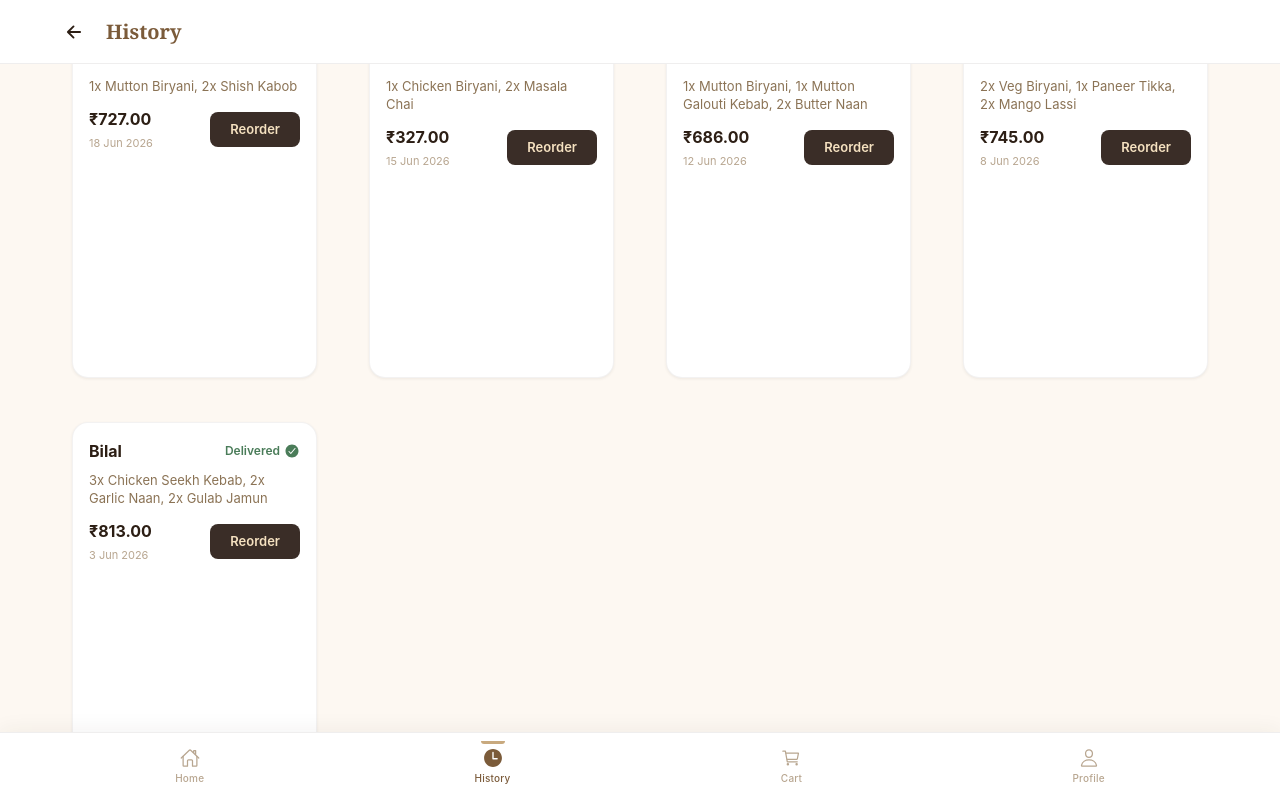
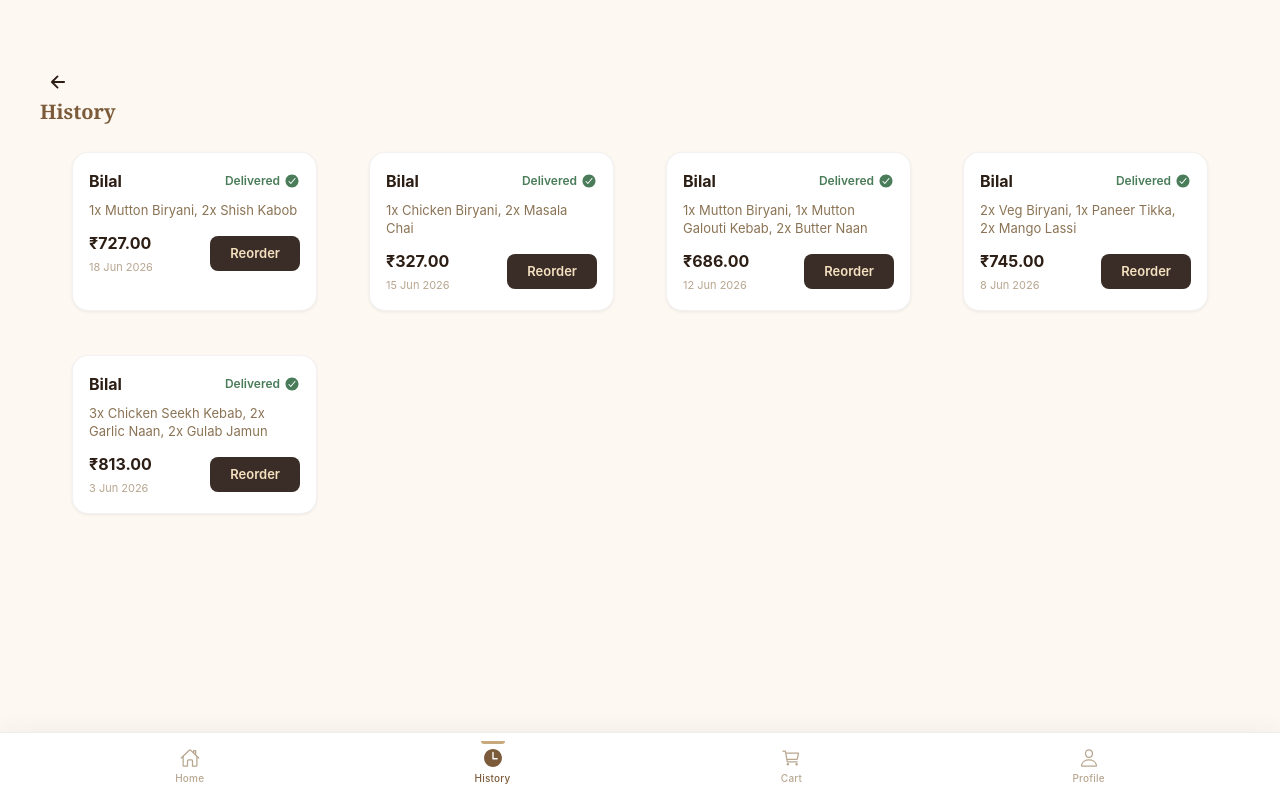
Before and after one commit to Drcodepro/Bilal_cafe_web, a React (Vite) app: page /history in a window 1280 px wide. Built offline with nearby package versions, Linux system fonts and the light colour scheme.

Commit message:
Move History page header inside layout flow

```diff
--- a/src/pages/History.jsx
+++ b/src/pages/History.jsx
@@ -34,8 +34,9 @@ export default function History() {
 
   return (
     <>
+      <div className="page-content history-container">
         {/* Page Header */}
-      <div className="page-header">
+        <div className="page-header-inline">
           <button
             className="page-header__back"
             onClick={() => navigate(-1)}
@@ -47,11 +48,12 @@ export default function History() {
           <h1 className="page-header__title">History</h1>
         </div>
 
-      <div className="page-content history-page">
         {orders.length > 0 ? (
-          orders.map((order, index) => (
+          <div className="history-page">
+            {orders.map((order, index) => (
               <OrderCard key={order.id} order={order} index={index} />
-          ))
+            ))}
+          </div>
         ) : (
           <motion.div
             className="empty-state"
```
Lines whose indentation alone changed are shown as unchanged.
